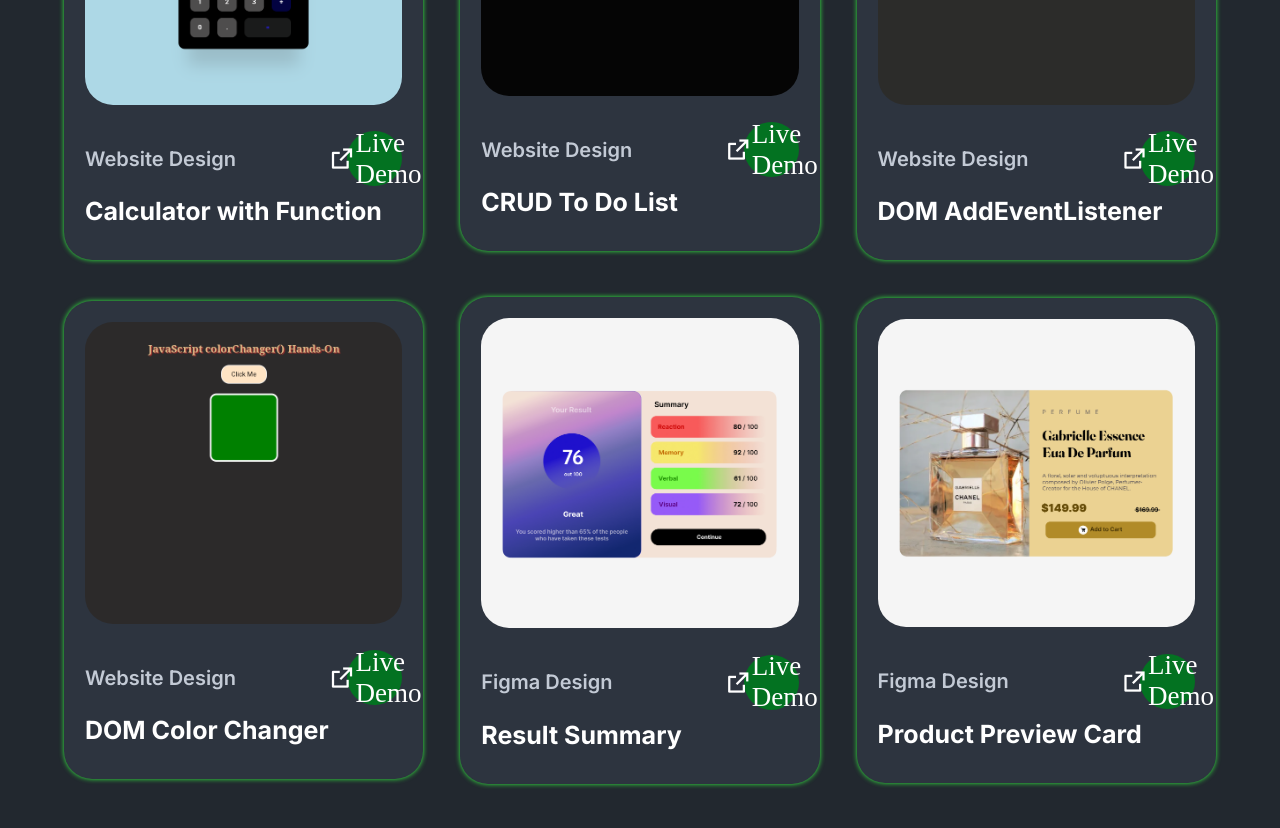
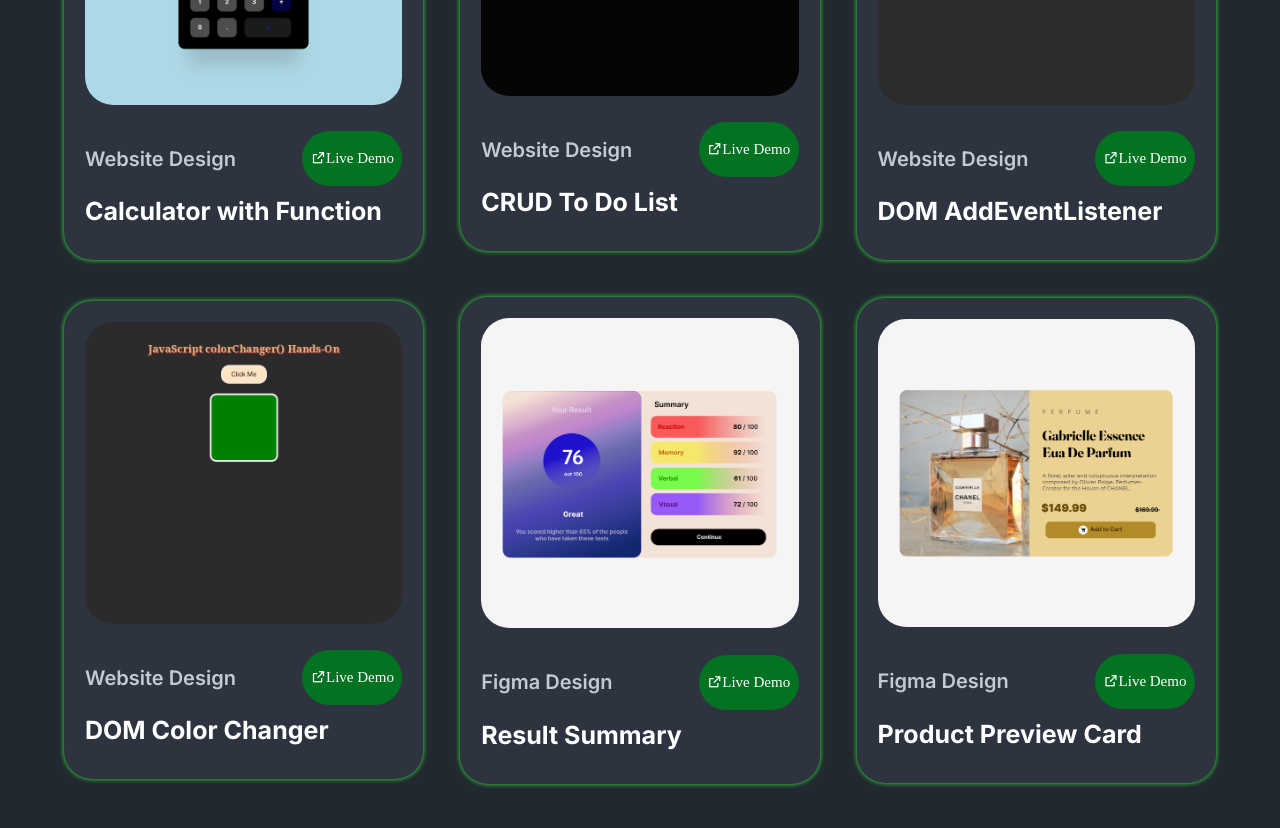
Before and after one commit to trishauno/portfolio-website, a plain HTML site: page index.html in a window 1280 px wide. Shown: the part 1780-2608 px from the top of the page. Drawn offline with nearby package versions, Linux system fonts and the light colour scheme.

Commit message:
Update style.css

```diff
--- a/style.css
+++ b/style.css
@@ -250,16 +250,17 @@ header.sticky {
     color: var(--other-color);
 }
 
-.row i {
-    width: 55px;
+.row a {
+    width: 100px;
     height: 55px;
-    font-size: 27px;
+    font-size: 15px;
     display: inline-flex;
     align-items: center;
     justify-content: center;
-    border-radius: 50%;
+    border-radius: 5cap;
     color: var(--text-color);
     background: #037221;
+    cursor: pointer;
 }
 
 .row h4 {
@@ -269,10 +270,14 @@ header.sticky {
     line-height: 1.4;
 }
 
-.row :hover {
+.row:hover {
     border: 1px solid var(--main-color);
     transform: translateY(-5px) scale(1.03);
-    cursor: pointer;
+}
+
+.row a:hover {
+    border: 1px solid var(--main-color);
+    transform: translateY(-5px) scale(1.03);
 }
 
 .center-text h2{
```
